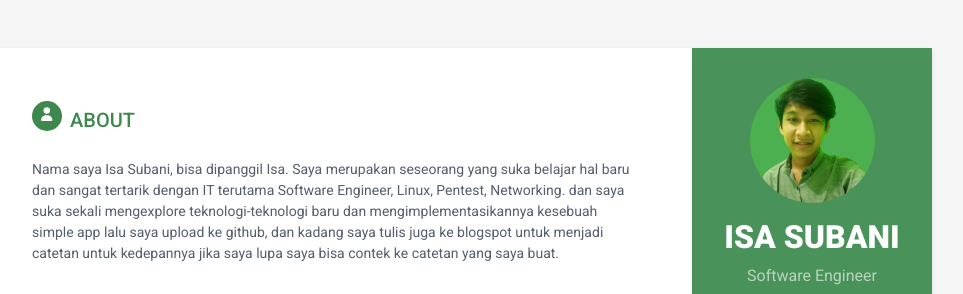
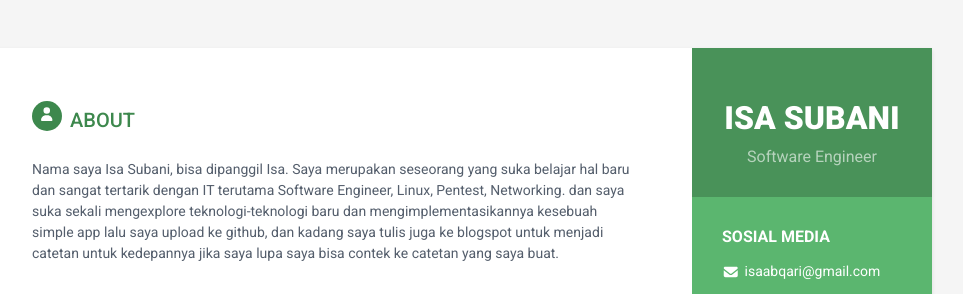
Before and after one commit to fluex404/landing-page, a plain HTML site: page index.html in a window 1280 px wide. Shown: the top 294 px of the page, without its empty margins (188-1151 px from the left). Drawn offline with Linux system fonts and the light colour scheme.

Commit message:
Update index.html

```diff
--- a/index.html
+++ b/index.html
@@ -24,7 +24,7 @@
     <div class="wrapper mt-lg-5">
         <div class="sidebar-wrapper">
             <div class="profile-container">
-                <img class="profile" src="assets/images/profile.jpg" alt="" />
+                <img class="profile" src="" alt="" />
                 <h1 class="name">ISA SUBANI</h1>
                 <h3 class="tagline">Software Engineer</h3>
             </div><!--//profile-container-->
```
